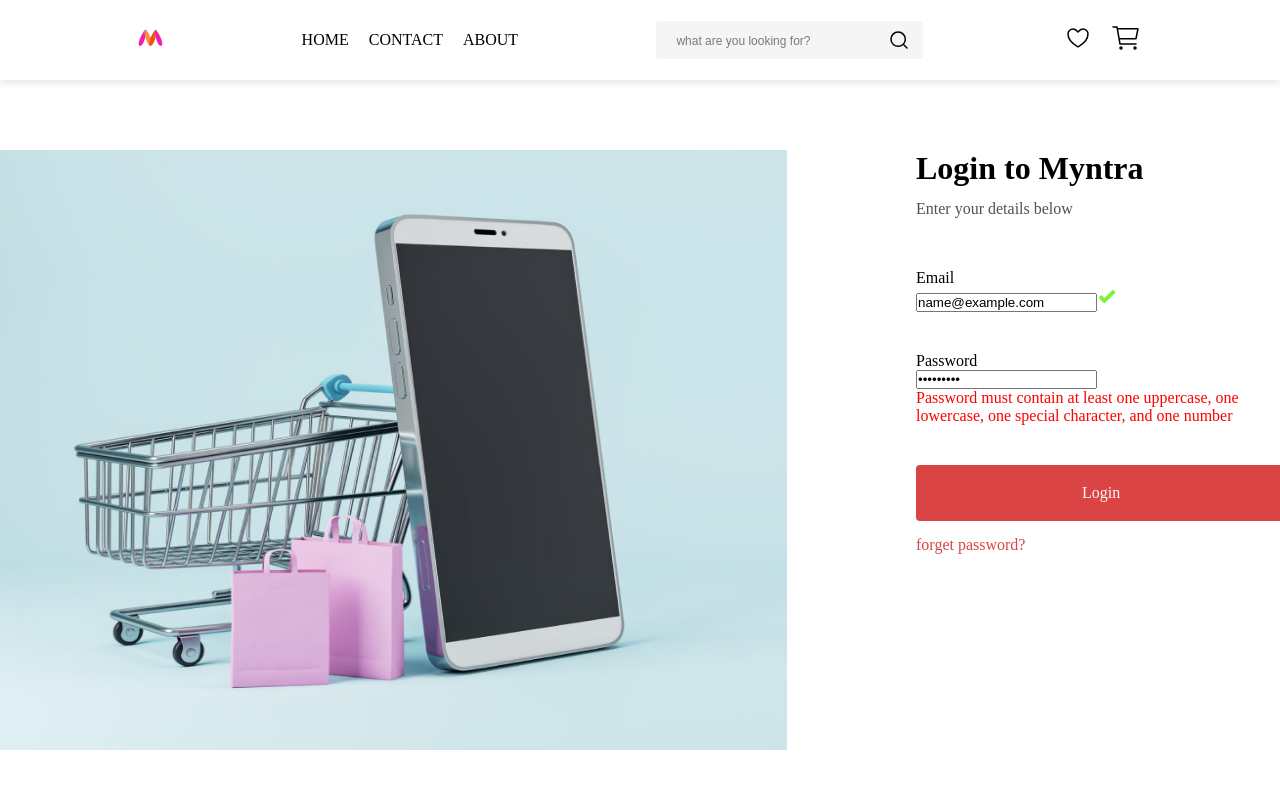
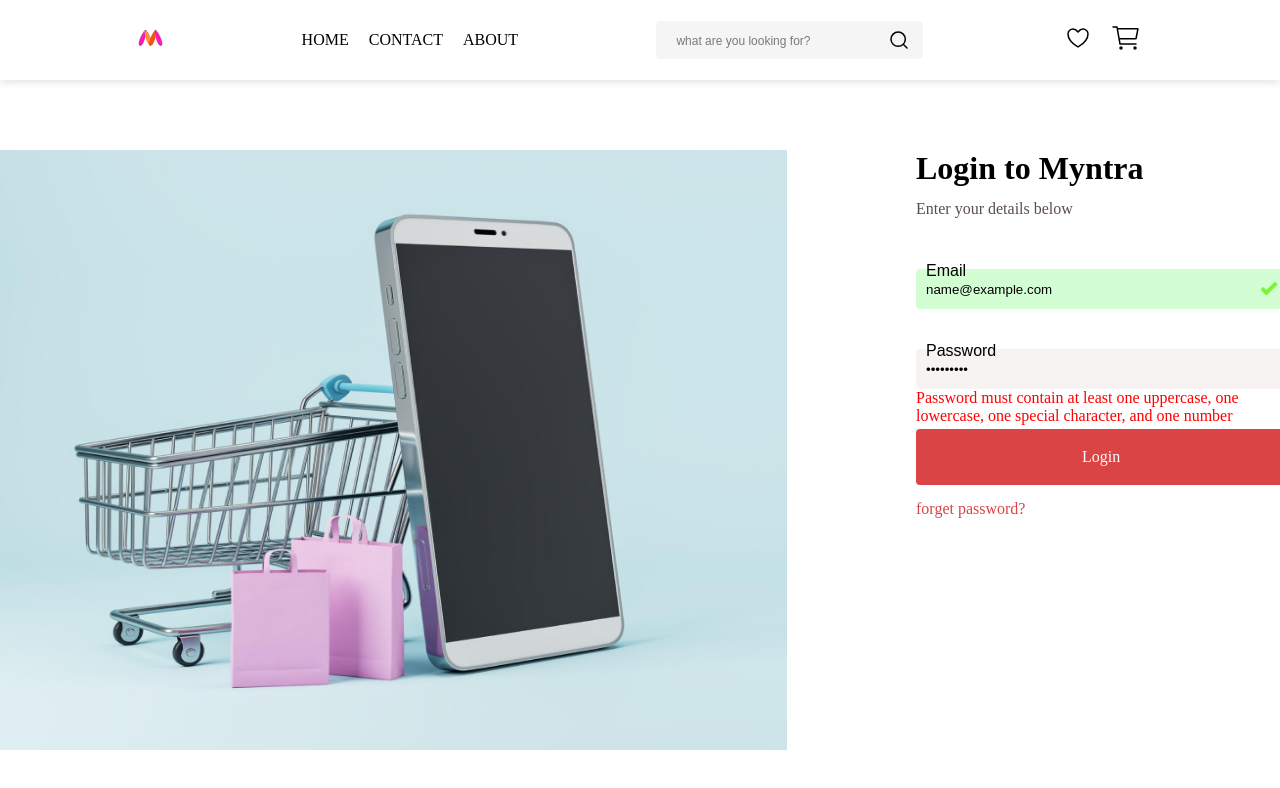
Before and after one commit to Ecommerce-Application-Demo/ecommerce-frontend, a React (Create React App) app: page /login in a window 1280 px wide. Both pictures are taken after typing "name@example.com", "Sample123" into the empty fields and a click on the button "Login". Shown: the top 788 px of the page. Built offline with nearby package versions, Linux system fonts and the light colour scheme.

Commit message:
add input css

```diff
--- a/src/scss/index.scss
+++ b/src/scss/index.scss
@@ -15,7 +15,7 @@
 @import 'small-components/accountDropdown';
 @import 'small-components/modal-global';
 @import 'small-components/global-toast';
-
+@import 'small-components/input-field';
 
 //pages import
 @import 'sections/home';
--- /dev/null
+++ b/src/scss/small-components/_input-field.scss
@@ -0,0 +1,84 @@
+
+.react-input-container {
+    position: relative;
+    height: 40px;
+
+    & > .label-text-focus-disabled {
+      color:$White;
+      background-color:$Disabled-background;
+      top: -10px;
+      left: 10px;
+    }
+
+    & label {
+      position: absolute;
+      font-family: "Poppins", sans-serif;
+      font-size: 16px;
+      font-style: normal;
+      font-weight: 400;
+      line-height: 24px;
+    }
+    & > .label-text {
+      color:$Black;
+      bottom: 6px;
+      left: 10px;
+      // z-index: 15;
+      transition: transform 0.2s ease-out;
+    }
+
+    & > .label-text-focus {
+      color:$Black;
+      top: -10px;
+      left: 10px;
+    }
+    & > .label-text-disabled {
+      color: $White;
+      background-color: $Disabled-background;
+      bottom: 6px;
+      left: 10px;
+      // z-index: 15;
+      transition: transform 0.2s ease-out;
+    }
+    & .react-input-wrapper--success {
+      background-color: $Input-success-background;
+    }
+    & .react-input-wrapper--normal {
+      background-color:$Input-normal-background;
+
+    }
+    & .react-input-wrapper--disabled {
+      background-color:$Disabled-background;
+      cursor: not-allowed;
+      color: $Black;
+      &>.input-disabled {
+            color: $White;
+            cursor:not-allowed;
+            &:focus {
+              outline: none;
+            }
+          }
+    }
+    & .react-input-wrapper {
+      display: flex;
+      flex-direction: row;
+      border-radius: 4px;
+      width: 100%;
+      align-items: center;
+      height: 100%;
+
+      &>.input-basic {
+        margin-left: 10px;
+            height: 32px;
+            width: 90%;
+            border: none;
+            background-color: inherit;
+            &:focus {
+              outline: none;
+            }
+          }
+      &>.greenTick {
+         margin-right: 10px;
+      }
+    }
+
+  }
```
